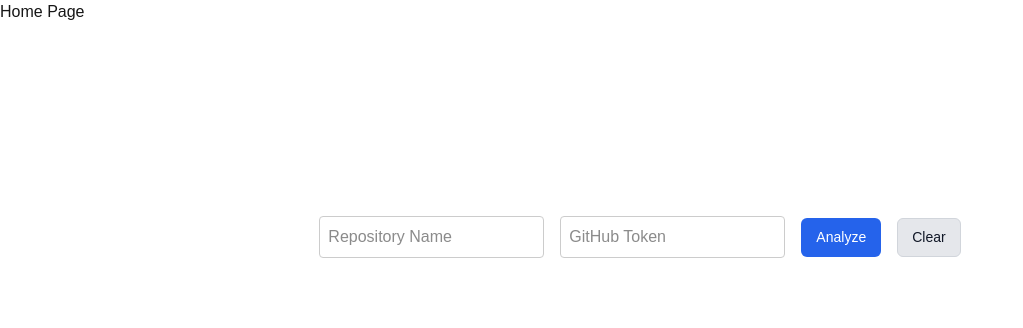
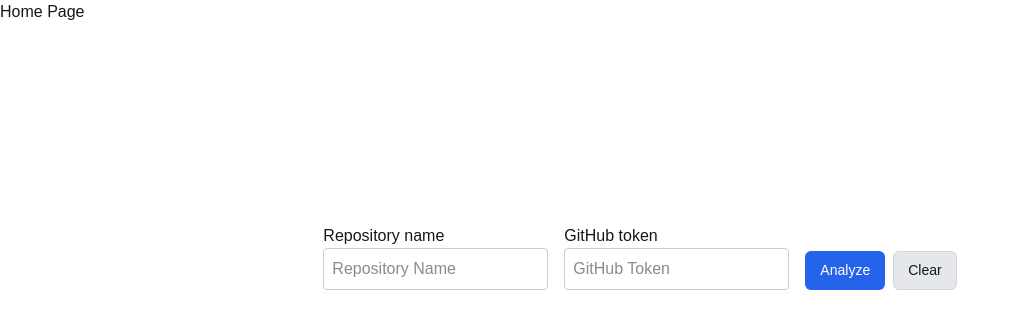
Before and after one commit to insonia78/Codyza-Project-Autopsy, a Next.js app in the folder app/: page / in a window 1280 px wide. Shown: the top 328 px of the page, without its empty margins (0-1023 px from the left). Built offline with nearby package versions, Linux system fonts and the light colour scheme.

Commit message:
fixed layout added a11y

```diff
--- a/app/app/feature/HomePageFeature/css/styles.module.css
+++ b/app/app/feature/HomePageFeature/css/styles.module.css
@@ -4,22 +4,25 @@
     display: flex;
     flex-direction: row;
     gap: 1em;
-    align-items: baseline;
+    align-items: center;
     justify-content: center;
     height: auto;
     min-height: 10em;
     width:100%;
+
 }
 .repository-name-container{
     display:flex;
     flex-direction: column;
     min-height: 3em;
     height:auto;
+
 }
 .github-token-container{
     display:flex;
     flex-direction: column;
     height:auto;
+
 }
 .input {
     border: 1px solid #ccc;
@@ -33,3 +36,13 @@
     height:auto;
     min-height: 3em;
 }
+.button-container {
+
+    gap: 0.5em;
+    display: flex;
+    flex-direction: row;
+    align-items: center;
+    height:auto;
+    margin-bottom: 1.2em;
+    min-height: 6.5em;
+}
--- a/app/app/feature/HomePageFeature/index.tsx
+++ b/app/app/feature/HomePageFeature/index.tsx
@@ -14,31 +14,41 @@ export const HomePageFeature = () => {
     return (
         <div className={styles['home-page-container']}>
             <div className={styles['repository-name-container']}>
+                <label htmlFor="repositoryName">Repository name</label>
                 <input
+                    id="repositoryName"
                     type="text"
                     name="repositoryName"
                     ref={repositoryNameRef}
                     className={styles.input}
                     placeholder="Repository Name"
+                    aria-invalid={!!errors.find((e) => e.toLowerCase().includes('repository'))}
+                    aria-describedby={errors.find((e) => e.toLowerCase().includes('repository')) ? 'repository-error' : undefined}
                 />
-                <p className={styles['error-text']}>
-                    {errors.find((e) => e.includes('Repository'))}
+                <p id="repository-error" className={styles['error-text']} role="alert" aria-live="assertive">
+                    {errors.find((e) => e.toLowerCase().includes('repository'))}
                 </p>
             </div>
             <div className={styles['github-token-container']}>
+                <label htmlFor="githubToken">GitHub token</label>
                 <input
+                    id="githubToken"
                     type="text"
                     name="githubToken"
                     ref={githubTokenRef}
                     placeholder="GitHub Token"
                     className={styles.input}
+                    aria-invalid={!!errors.find((e) => e.toLowerCase().includes('github token'))}
+                    aria-describedby={errors.find((e) => e.toLowerCase().includes('github token')) ? 'githubToken-error' : undefined}
                 />
-                <p className={styles['error-text']}>
-                    {errors.find((e) => e.includes('GitHub Token'))}
+                <p id="githubToken-error" className={styles['error-text']} role="alert" aria-live="assertive">
+                    {errors.find((e) => e.toLowerCase().includes('github token'))}
                 </p>
             </div>
+            <div className={styles['button-container']}>
                 <Button
                     name="analyzeButton"
+                    type="button"
                     variant="primary"
                     size="md"
                     onClick={(e: React.MouseEvent<HTMLButtonElement>) => {
@@ -56,26 +66,23 @@ export const HomePageFeature = () => {
 
                 <Button
                     name="clearButton"
+                    type="button"
                     variant="secondary"
                     size="md"
                     onClick={(e: React.MouseEvent<HTMLButtonElement>) => {
-                    if(repositoryNameRef?.current) {
-                        if (typeof repositoryNameRef.current.value === 'string' && repositoryNameRef.current.value !== 'never') {
+                        if (repositoryNameRef?.current) {
                             repositoryNameRef.current.value = ''
                         }
-
-                    }
-                    if(githubTokenRef?.current) {
-                        if (typeof githubTokenRef.current.value === 'string' && githubTokenRef.current.value !== 'never') {
+                        if (githubTokenRef?.current) {
                             githubTokenRef.current.value = ''
                         }
-                    }
                         setErrors([])
+                        repositoryNameRef?.current?.focus()
                     }}
                 >
                     Clear
                 </Button>
-
+               </div>
 
             </div>
             );
```
Lines whose indentation alone changed are shown as unchanged.
